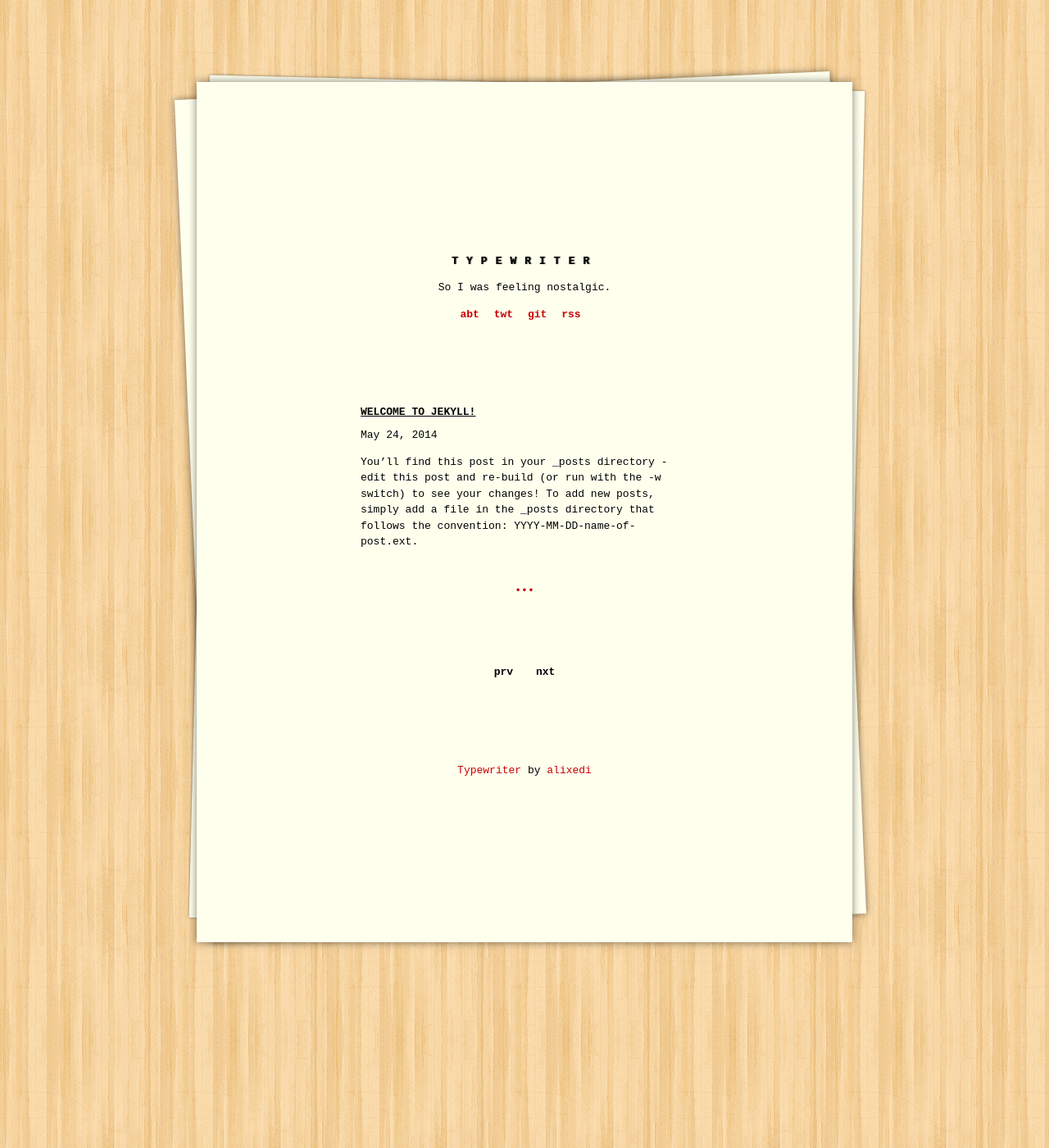
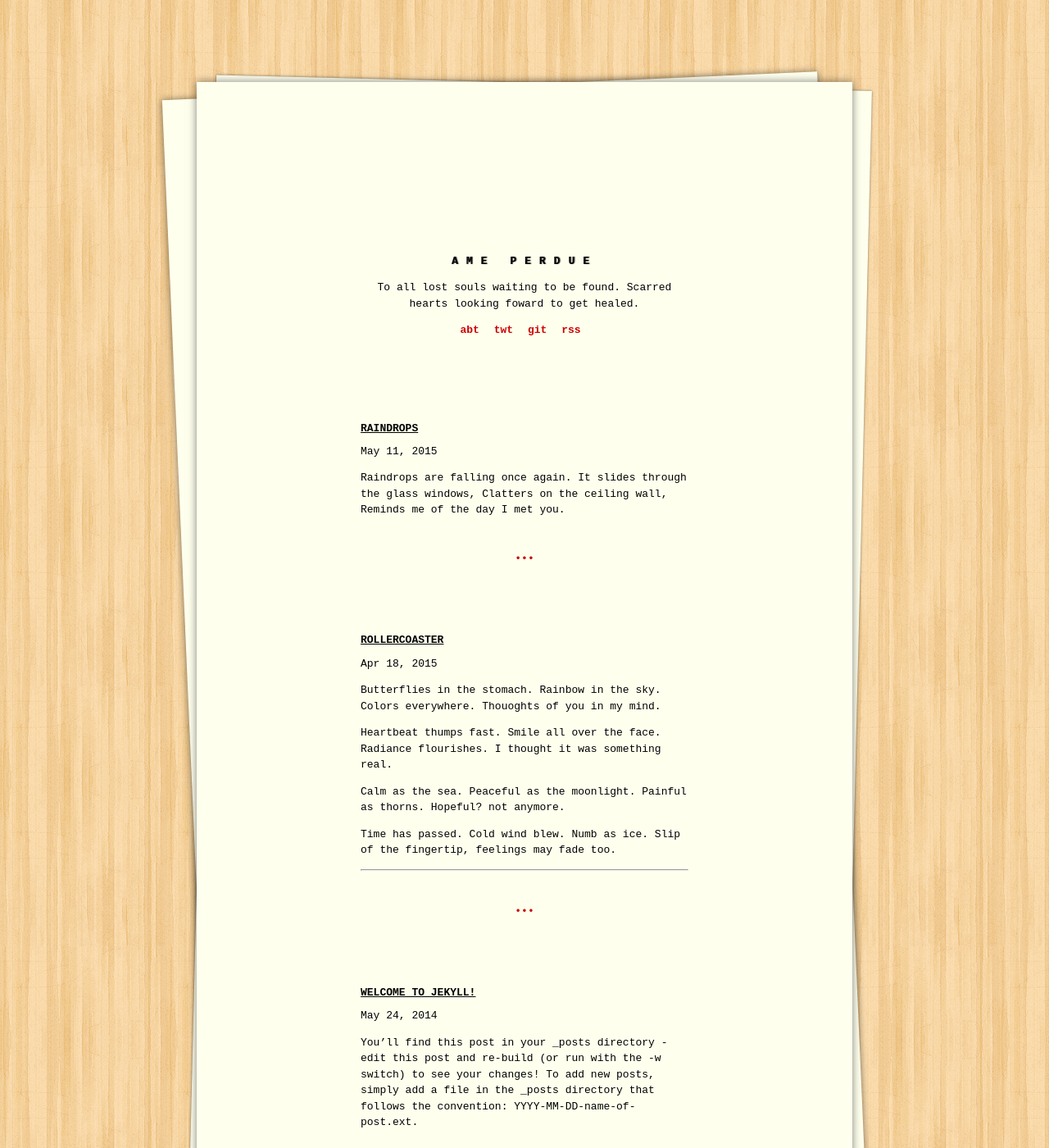
Before and after one commit to cham26/cham26.github.io, a Jekyll site: the page built from index.html, in a window 1280 px wide and 1400 px high. Shown: the whole window at 82% size. Built offline with Jekyll 4.4.1, drawn with Linux system fonts in a browser that asks for light colours; the list of posts is cut into pages by our own code.

```diff
--- a/_config.yml
+++ b/_config.yml
@@ -1,8 +1,8 @@
 # Site settings
-title: "Typewriter"
-description: "So I was feeling nostalgic."
+title: "Ame Perdue"
+description: "To all lost souls waiting to be found. Scarred hearts looking foward to get healed."
 baseurl: ""
-url: "http://alixedi.github.io"
+url: "http://cham26.github.io"
 
 # Build settings
 markdown: kramdown
@@ -15,8 +15,8 @@ links:
   - title: "abt"
     url: /about
   - title: "twt"
-    url: http://twitter.com/alixedi
+    url:
   - title: "git"
-    url: http://github.com/alixedi
+    url: http://cham26.github.io/
   - title: "rss"
     url: /feed.xml
--- /dev/null
+++ b/_posts/2015-04-18-Rollercoaster.markdown
@@ -0,0 +1,26 @@
+---
+layout: default
+title: Rollercoaster
+---
+
+Butterflies in the stomach.
+Rainbow in the sky.
+Colors everywhere.
+Thouoghts of you in my mind.
+
+Heartbeat thumps fast.
+Smile all over the face.
+Radiance flourishes.
+I thought it was something real.
+
+Calm as the sea.
+Peaceful as the moonlight.
+Painful as thorns.
+Hopeful? not anymore.
+
+Time has passed.
+Cold wind blew.
+Numb as ice.
+Slip of the fingertip, feelings may fade too.
+
+-----
--- /dev/null
+++ b/_posts/2015-11-05-Raindrops.markdown
@@ -0,0 +1,19 @@
+---
+layout: post
+title:  "Raindrops"
+date:   2015-05-11 11:46:05
+categories: Poems
+---
+Raindrops are falling once again.
+It slides through the glass windows,
+Clatters on the ceiling wall,
+Reminds me of the day I met you.
+
+You looked far away while I kept staring at you.
+So near to touch and hold,
+but far away to call my own.
+
+She had your heart I can never steal.
+I just hope one day it will be free for real.
+Like the raindrops free falling everywhere,
+not afraid to fall and all healed.
```
Also changed, not shown: 12 other files.
